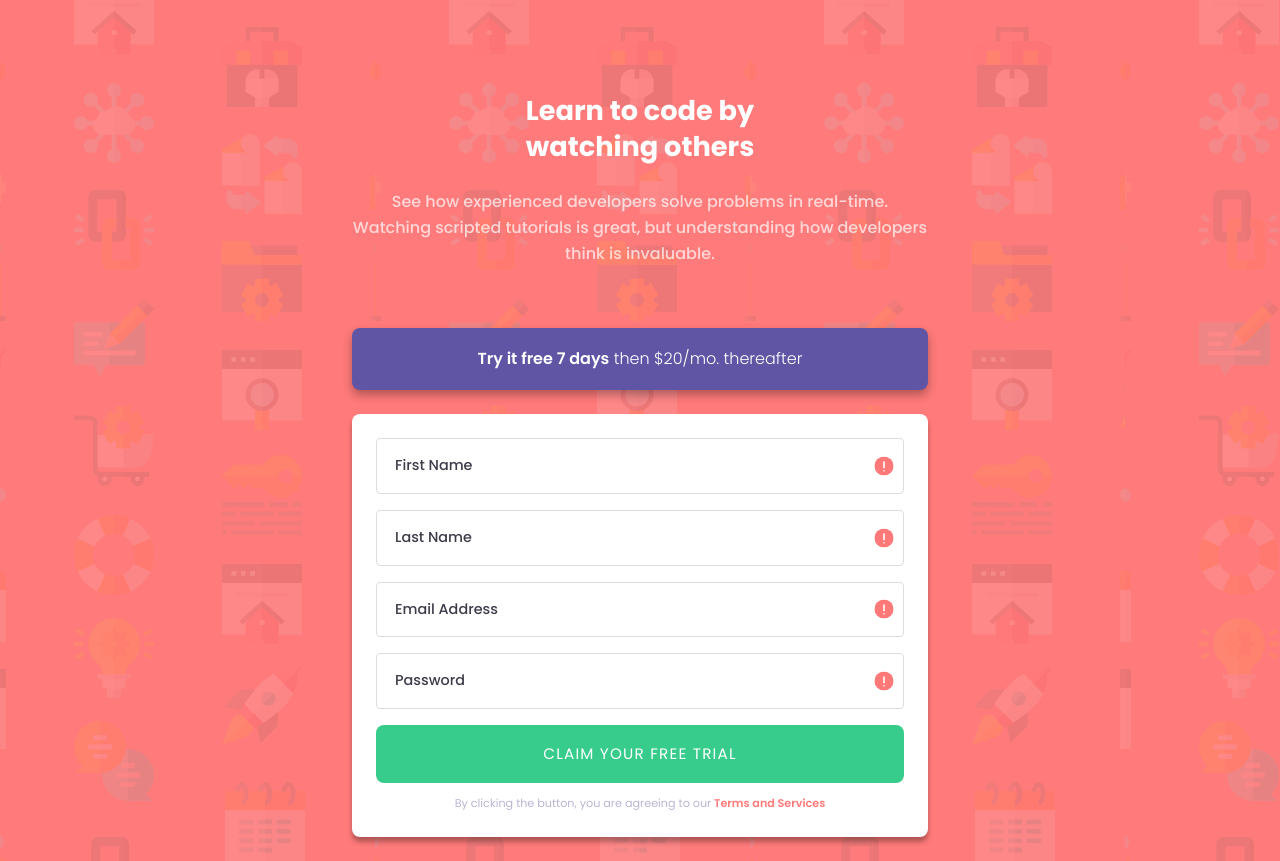
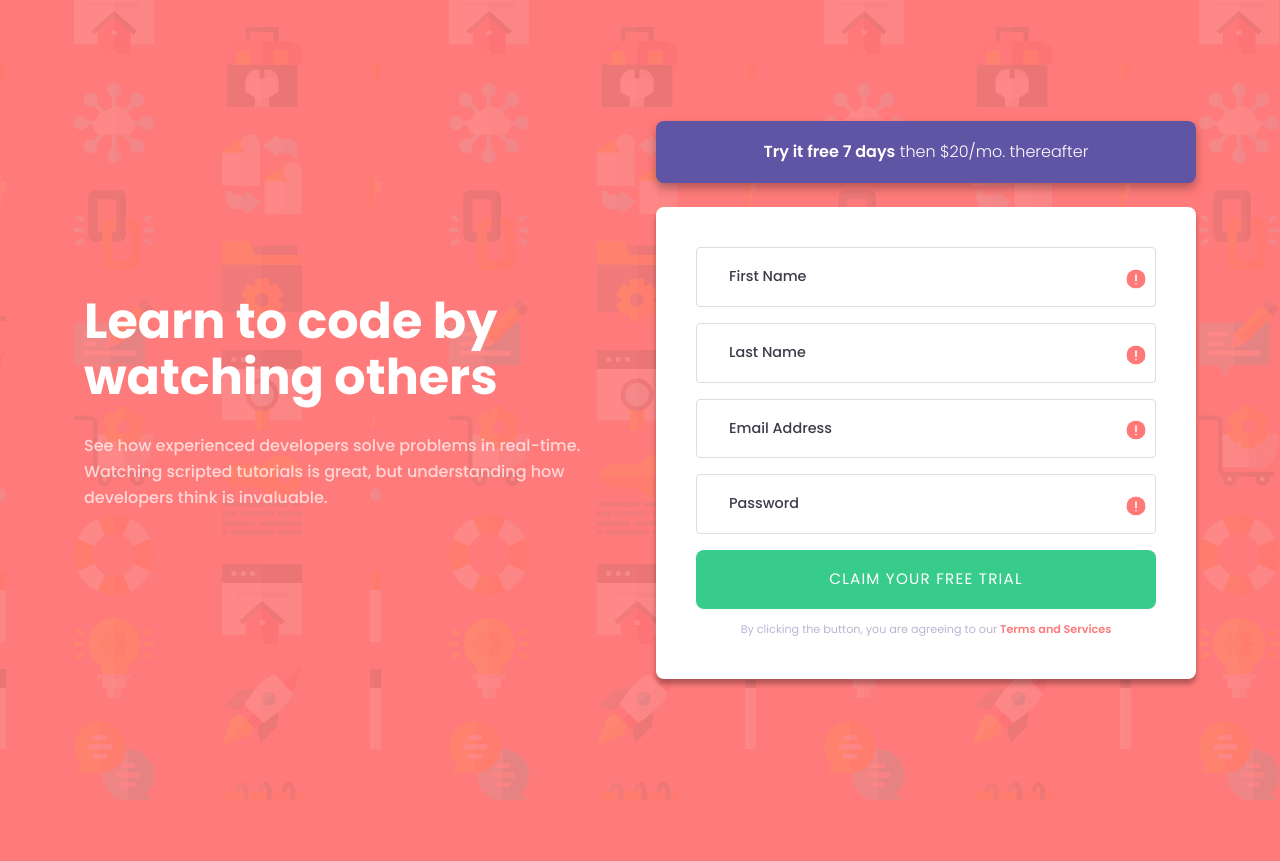
Before and after one commit to siavhnz/intro-with-signup, a React (Create React App) app: page / in a window 1280 px wide. After the commit the page ends 800 px from the top, so only its background shows below. Built offline with nearby package versions, Linux system fonts and the light colour scheme.

Commit message:
Desktop design added

```diff
--- a/src/components/Intro/Introductory.module.css
+++ b/src/components/Intro/Introductory.module.css
@@ -24,3 +24,35 @@
     text-align: center;
     margin-top: 1.5rem
 }
+
+@media (min-width: 70em) { /* 1120px */
+
+    .container {
+        display: grid;
+        grid-template-columns: repeat(2, 1fr);
+        max-width:69.5rem;
+        margin: 1.5rem;
+    }
+
+    .intro {
+        display: flex;
+        flex-direction: column;
+        justify-content: center;
+    }
+
+    .title {
+        max-width: none;
+        font-size:3.075rem;
+        line-height: 3.5rem;
+        text-align: left;
+        padding-right: 2rem;
+        margin-top: 0.25rem;
+    }
+
+    .desc {
+        text-align: left;
+        padding-right: 2rem;
+        margin-top: 1.75rem;
+    }
+
+}
--- a/src/components/Intro/SignupForm.module.css
+++ b/src/components/Intro/SignupForm.module.css
@@ -53,3 +53,16 @@
     color: var(--primary-red);
     font-weight: 600;
 }
+
+
+@media (min-width: 70em) { /* 1120px */
+    .signup {
+        margin: 0;
+        max-width: 33.75rem;
+        margin-left: auto;
+    }
+
+    .form {
+        padding: 2.5rem;
+    }
+}
--- a/src/components/Toolkit/TextInput.module.css
+++ b/src/components/Toolkit/TextInput.module.css
@@ -29,3 +29,9 @@
     bottom: 1rem;
     transform: scale(0.8);
 }
+
+@media (min-width: 70em) { /* 1120px */
+    .input {
+        padding: 1.125rem 2rem;
+    }
+}
```
Also changed, not shown: 1 other file (tests, documents, lock files or other folders).
